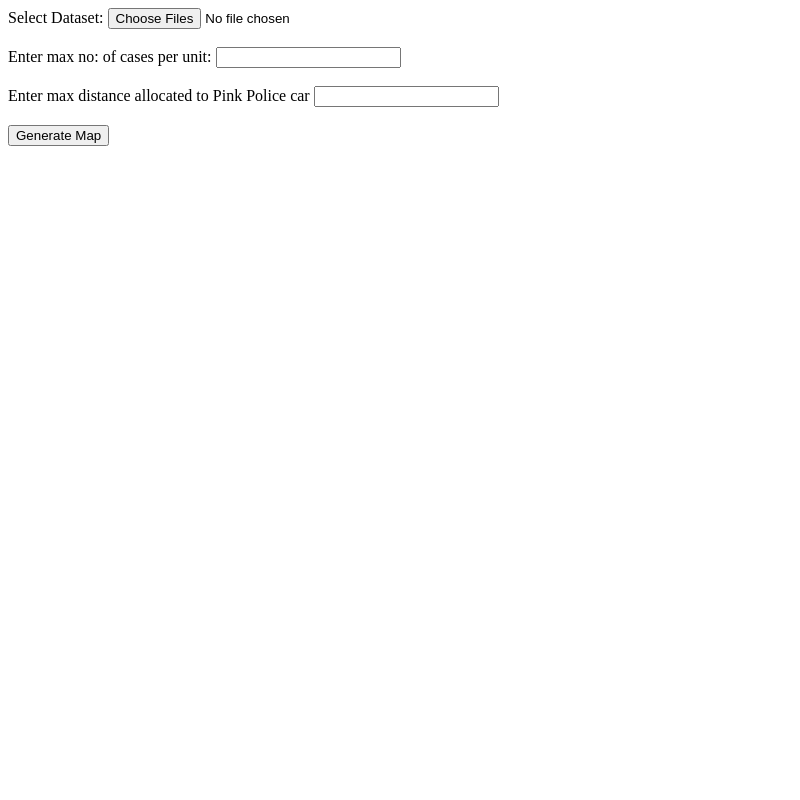
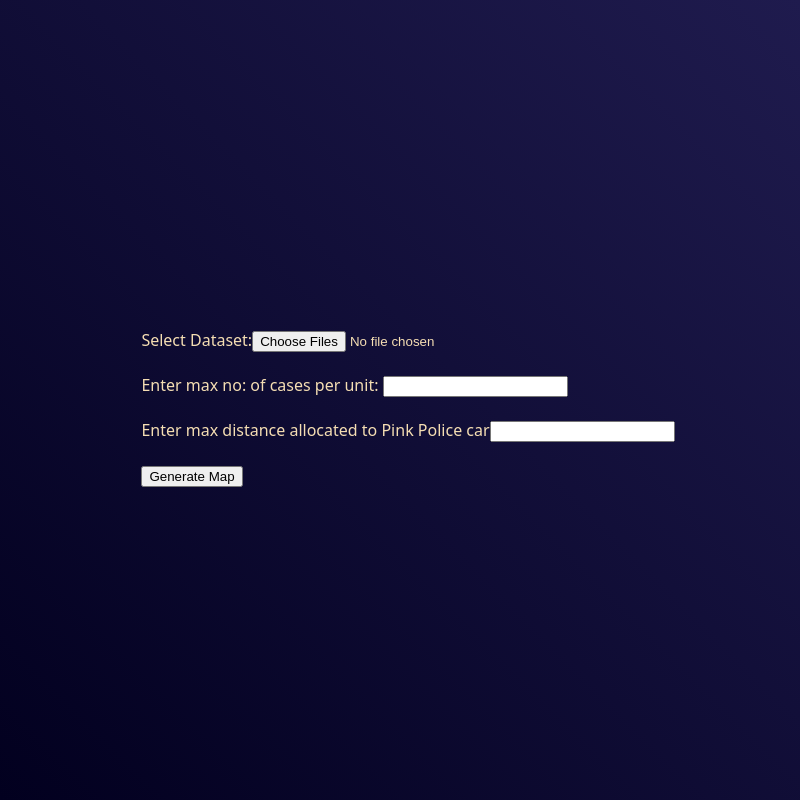
Before and after one commit to HrishikeshP-01/DSCWoW_A-Study-In-Pink, an Electron app: page index.html in a window 800 px wide. Drawn offline with nearby package versions, Linux system fonts and the light colour scheme; no server answers.

Commit message:
Improving UI

```diff
--- /dev/null
+++ b/homeRest.css
@@ -0,0 +1,33 @@
+body {
+    font-family: "Gilroy ExtraBold", system-ui, sans-serif;
+    font-style: normal;
+    font-weight: normal;
+    -webkit-font-smoothing: antialiased;
+    -webkit-font-kerning: normal;
+    -webkit-text-size-adjust: 100%;
+  }
+  a {
+    text-decoration:none;
+  }
+  html,
+  body {
+    width: 100vw;
+    height: 100vh;
+    text-decoration: none;
+  }
+
+  body {
+    background: linear-gradient(45deg, #02001F, #1F1B4E);
+    -webkit-transform-style: preserve-3d;
+            transform-style: preserve-3d;
+    -webkit-transform: perspective(60rem);
+            transform: perspective(60rem);
+    position: fixed;
+    display: -webkit-box;
+    display: flex;
+    -webkit-box-align: center;
+            align-items: center;
+    -webkit-box-pack: center;
+            justify-content: center;
+            text-decoration: none;
+  }
--- /dev/null
+++ b/index.css
@@ -0,0 +1,33 @@
+body {
+    font-family: "Gilroy ExtraBold", system-ui, sans-serif;
+    font-style: normal;
+    font-weight: normal;
+    -webkit-font-smoothing: antialiased;
+    -webkit-font-kerning: normal;
+    -webkit-text-size-adjust: 100%;
+    color: wheat;
+    text-align: justify;
+  }
+  a {
+    text-decoration:none;
+  }
+  html,
+  body {
+    width: 100vw;
+    height: 100vh;
+    text-decoration: none;
+  }
+
+  body {
+    background: linear-gradient(45deg, #02001F, #1F1B4E);
+    -webkit-transform-style: preserve-3d;
+            transform-style: preserve-3d;
+    -webkit-transform: perspective(60rem);
+            transform: perspective(60rem);
+    position: fixed;
+    display: -webkit-box;
+    -webkit-box-align: center;
+            align-items: center;
+            -webkit-box-pack: center;
+            justify-content: center;
+  }
--- a/index.html
+++ b/index.html
@@ -3,6 +3,7 @@
 <head>
     <meta charset="UTF-8">
     <meta name="viewport" content="width=device-width, initial-scale=1.0">
+    <link rel="stylesheet" href="index.css"></rel>
     <title>A Study In Pink</title>
 </head>
 <body>
```
Also changed, not shown: goal.html (added, +12 -0 lines), starter.html (+6 -6 lines), contact.html (added).
